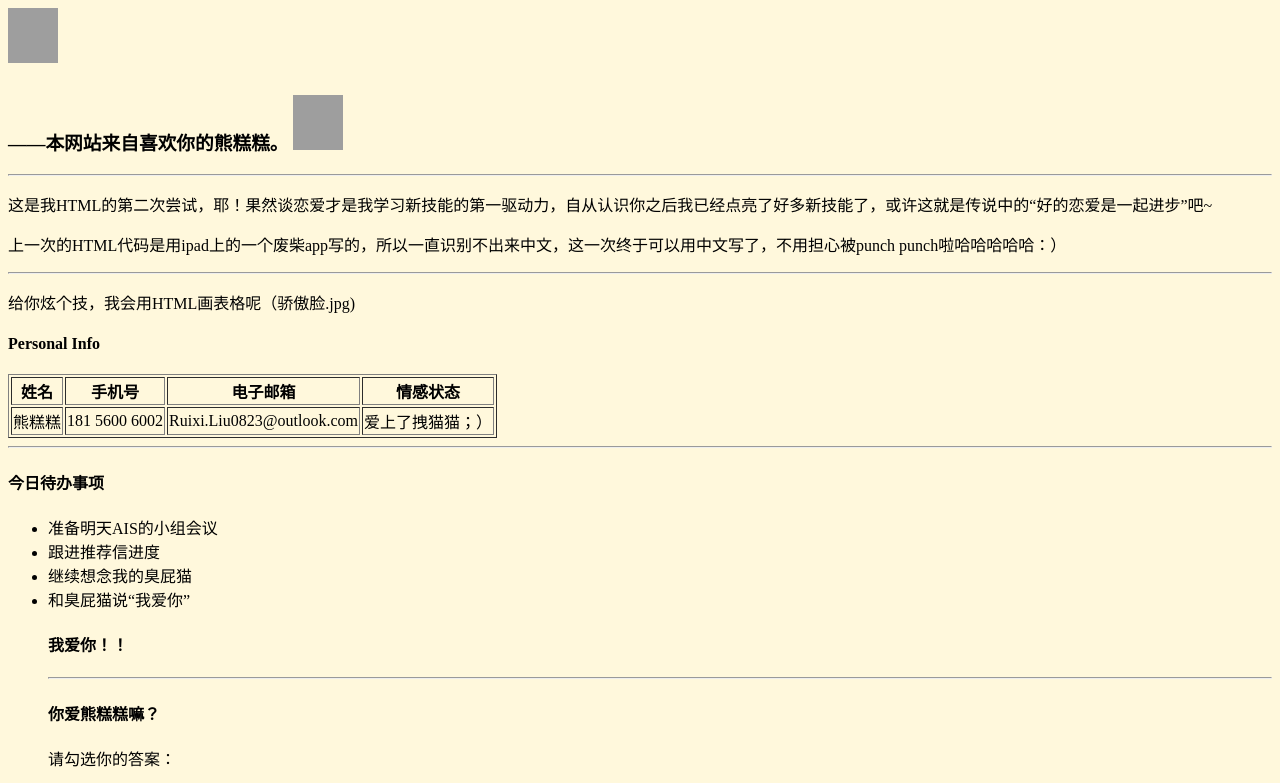
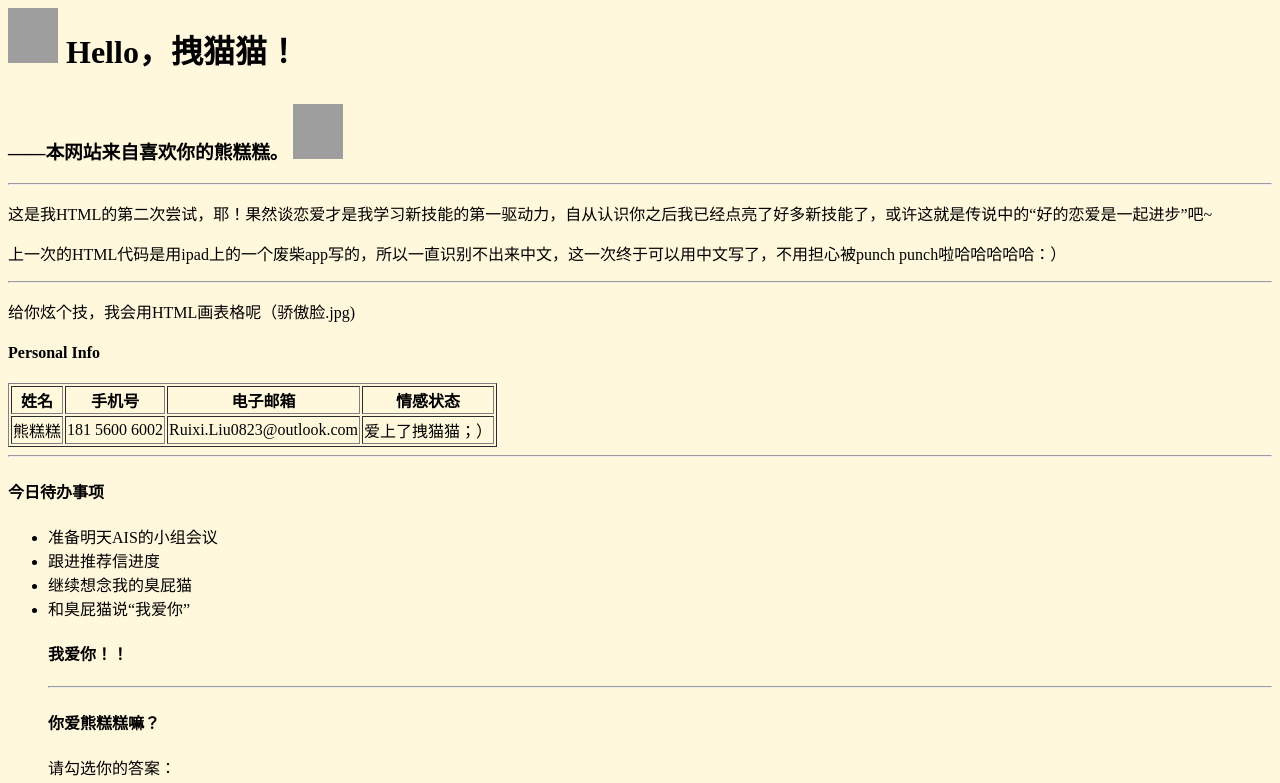
Before and after one commit to ruixiliu0823/love-cockey-cat, a plain HTML site: page index.html in a window 1280 px wide. Shown: the top 783 px of the page. Drawn offline with Linux system fonts and the light colour scheme; grey boxes are pictures that could not be loaded.

Commit message:
Update index.html

```diff
--- a/index.html
+++ b/index.html
@@ -2,8 +2,10 @@
 <body>
 <body bgcolor="Cornsilk">
 <h1>
+
 <p>
 <a href="https://imgtu.com/i/50CxOI"><img src="https://z3.ax1x.com/2021/10/19/50CxOI.jpg" alt="50CxOI.jpg" border="0" width="50" height="55" /></a>
+  Hello，拽猫猫！
 </p>
 </h1>
 <h3>
```
